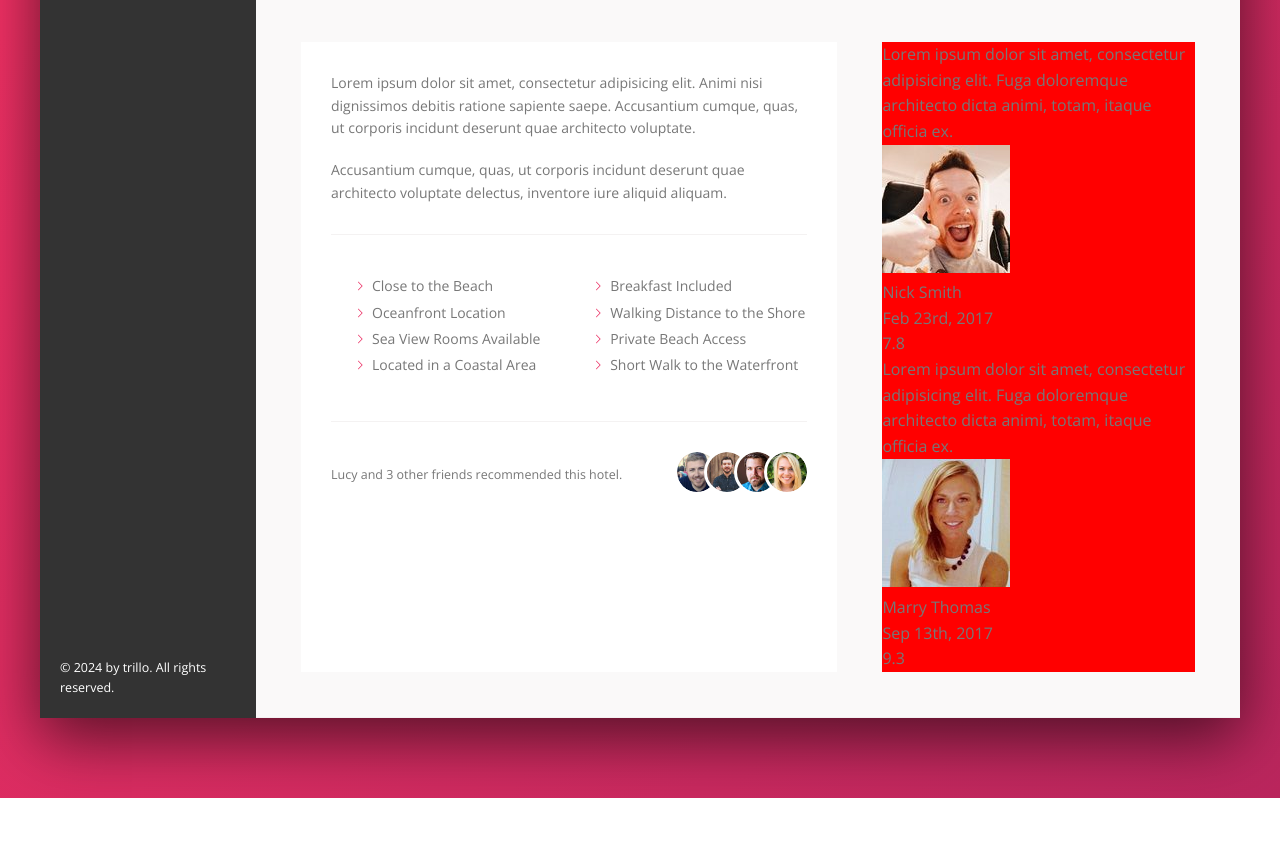
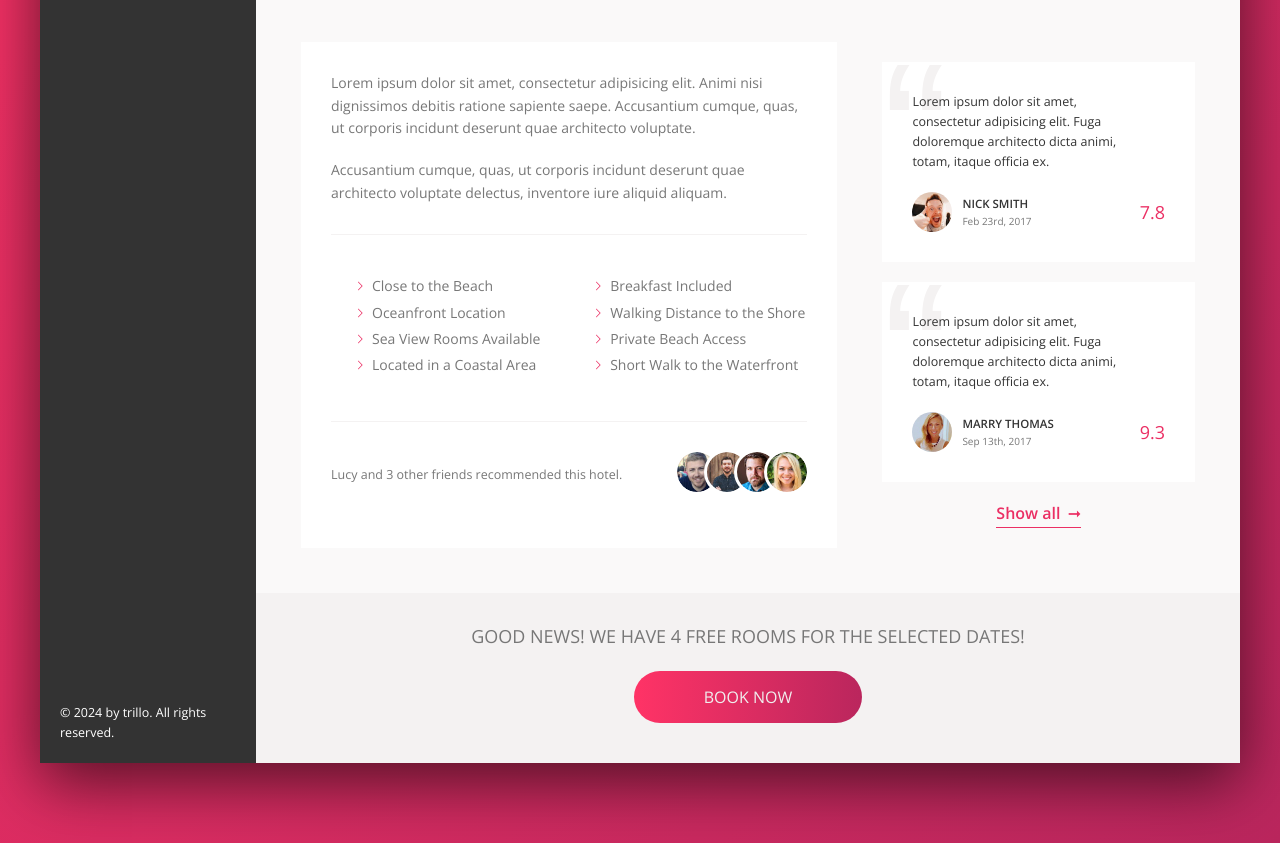
Before and after one commit to diletant93/trillo, a website: page index.html in a window 1280 px wide. Shown: the part 620-1463 px from the top of the page. Before the commit the page ends 1418 px from the top, so only its background shows below. Drawn offline with nearby package versions, Linux system fonts and the light colour scheme.

Commit message:
desktop completed

```diff
--- a/index.html
+++ b/index.html
@@ -197,7 +197,17 @@
                                     <div class="review__rating">9.3</div>
                                 </figcaption>
                             </figure>
+                            <button class="review__btn-inline btn-inline">Show all <span class="btn-inline__span">&#10142;</span></button>
                         </div>
+                    </div>
+                    <div class="cta">
+                        <h2 class="cta__book-now">
+                             Good news! We have 4 free rooms for the selected dates!
+                        </h2>
+                        <button class="cta__btn btn">
+                           <span class="btn__visible">Book now</span>
+                           <span class="btn__invisible">Only 4 rooms left</span>
+                        </button>
                     </div>
                 </div>
             </main>
--- a/sass/abstracts/_variables.scss
+++ b/sass/abstracts/_variables.scss
@@ -21,11 +21,17 @@
 
     /*font sizes*/
     --font-size-extra-small:1rem;
+    --font-size-very-small:1.15rem;
     --font-size-small:1.25rem;
     --font-size-medium:1.4rem;
     --font-size-default:1.6rem;
     --font-size-large:1.8rem;
     --font-size-extra-large:2.2rem;
+    /*line height*/
+    --line-height-default:1.6;
+    /*lines*/
+    --line:.1rem solid var(--color-grey-light-2);
 
-    --line:.1rem solid var(--color-grey-light-2);
+    /*border radius*/
+    --rounded-full:100rem;
   }
--- a/sass/components/_btn-inline.scss
+++ b/sass/components/_btn-inline.scss
@@ -1,11 +1,20 @@
 .btn-inline{
-    text-decoration: underline;
-    text-underline-offset: .3rem;
+    border-bottom:.1rem solid var(--color-primary);
+    padding-bottom: .3rem;
     font-weight: 700;
     &:hover{
         color: var(--color-grey-dark-3);
+        border-bottom:.1rem solid var(--color-grey-dark-3);
+    }
+    &:hover &__span{
+        margin-left: .8rem;
     }
     &--animated:hover{
         animation: scaleUpAndDown .7s infinite ease-in-out;
     }
+    &__span{
+        font-weight: 500;
+        margin-left: .3rem;
+        transition: margin-left .3s;
+    }
 }
--- /dev/null
+++ b/sass/components/_btn.scss
@@ -0,0 +1,27 @@
+.btn{
+    background-image: linear-gradient(to right, var(--color-primary-light),var(--color-primary-dark));
+    border-radius:var(--rounded-full);
+    color: var(--color-grey-light-3);
+    font-size: (--font-size-large);
+    text-transform: uppercase;
+    overflow: hidden;
+    position: relative;
+    & > *{
+        display: inline-block;
+        transition: all .2s;
+    }
+    &__invisible{
+        width: 100%;
+        position: absolute;
+        left: 0;
+        top: -100%;
+    }
+    &:hover &__visible{
+        transform: translateY(201%);
+    }
+    &:hover &__invisible{
+        top: 1.6rem;
+    }
+
+
+}
--- /dev/null
+++ b/sass/components/_review.scss
@@ -0,0 +1,55 @@
+.review{
+    padding: 3rem;
+    background-color: #fff;
+    position: relative;
+    overflow: hidden;
+    &::before{
+        content: '\201C';
+        position: absolute;
+        top: -2.8rem;
+        left: 0;
+        color: var(--color-grey-light-2);
+        font-size: 20rem;
+        line-height: 1;
+        z-index: 5;
+        font-family: sans-serif;
+    }
+    &__text{
+        color:var(--color-grey-dark-3);
+        font-size: var(--font-size-small);
+        max-width: 92%;
+        margin-bottom: 2rem;
+        position: relative;
+        z-index: 10;
+    }
+    &__user{
+        display: flex;
+        align-items: center;
+    }
+    &__photo{
+        height: 4rem;
+        aspect-ratio: 1;
+        border-radius: 50%;
+    }
+    &__user-box{
+        @include Yflex-start-center;
+        margin-left: 1rem;
+    }
+    &__user-name{
+        color:var(--color-grey-dark-3);
+        font-size: var(--font-size-very-small);
+        font-weight: 700;
+        text-transform: uppercase;
+    }
+    &__user-date{
+        font-size: var(--font-size-extra-small);
+    }
+    &__rating{
+        margin-left: auto;
+        font-size: var(--font-size-large);
+        color:var(--color-primary);
+    }
+    &__btn-inline{
+        color: var(--color-primary);
+    }
+}
--- a/sass/main.scss
+++ b/sass/main.scss
@@ -18,6 +18,8 @@
 @import 'components/paragraph';
 @import 'components/legal';
 @import 'components/recommend';
+@import 'components/review';
+@import 'components/btn';
 
 @import 'layout/body';
 @import 'layout/container';
--- a/sass/pages/_home.scss
+++ b/sass/pages/_home.scss
@@ -23,6 +23,21 @@
     }
 }
 .user-reviews{
-    background: red;
     flex: 1;
+    @include Yflex-center-center;
+    gap: 2rem;
 }
+.cta{
+    @include Yflex-center-center;
+    gap: 2rem;
+    padding: 2.8rem .5rem 4rem;
+    &__book-now{
+        font-size: var(--font-size-large);
+        font-weight: 400;
+        text-transform: uppercase;
+    }
+    &__btn{
+        padding: 1.5rem 7rem;
+    }
+
+}
```
Also changed, not shown: css/style.css, 1 other file.
